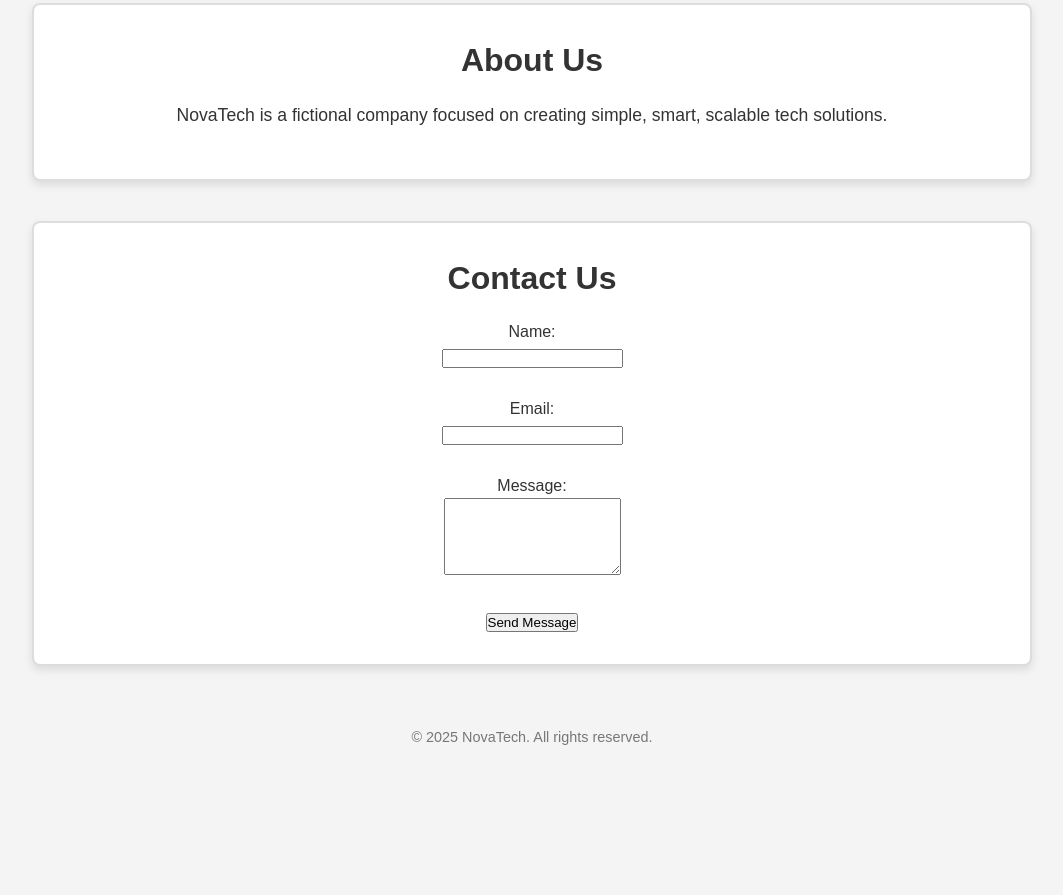
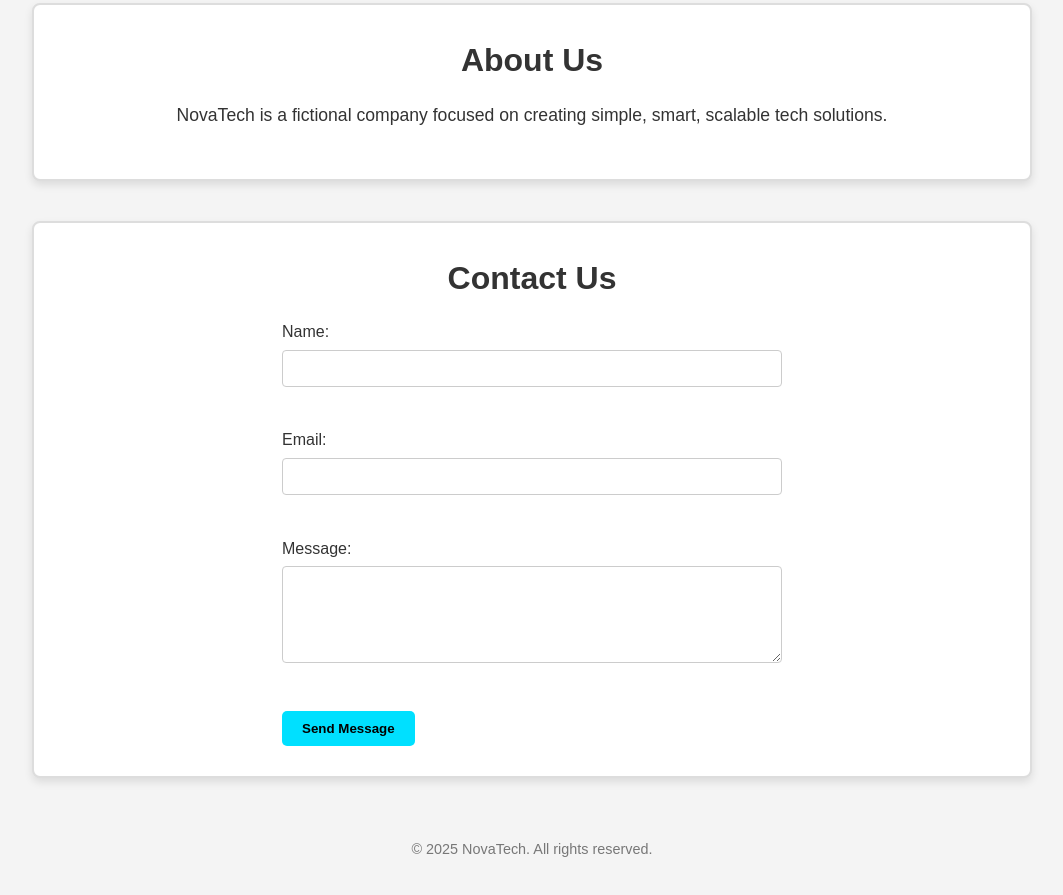
Before and after one commit to mashiyat210031/nova-landing-page, a plain HTML site: page index.html in a window 1280 px wide. Shown: the part 803-1698 px from the top of the page, without its empty margins (108-1171 px from the left). Before the commit the page ends 1592 px from the top, so only its background shows below. Drawn offline with Linux system fonts and the light colour scheme.

Commit message:
Update style.css

```diff
--- a/style.css
+++ b/style.css
@@ -153,3 +153,35 @@ footer {
     font-size: 0.8rem;
   }
 }
+/* -------------------------
+   FORM STYLES
+------------------------- */
+form {
+  text-align: left;
+  max-width: 500px;
+  margin: 0 auto;
+}
+
+input, textarea {
+  width: 100%;
+  padding: 10px;
+  margin-top: 5px;
+  margin-bottom: 15px;
+  border: 1px solid #ccc;
+  border-radius: 4px;
+}
+
+button {
+  background-color: #00e0ff;
+  color: #000;
+  padding: 10px 20px;
+  border: none;
+  font-weight: bold;
+  border-radius: 5px;
+  cursor: pointer;
+  transition: background-color 0.3s ease;
+}
+
+button:hover {
+  background-color: #00cccc;
+}
```
